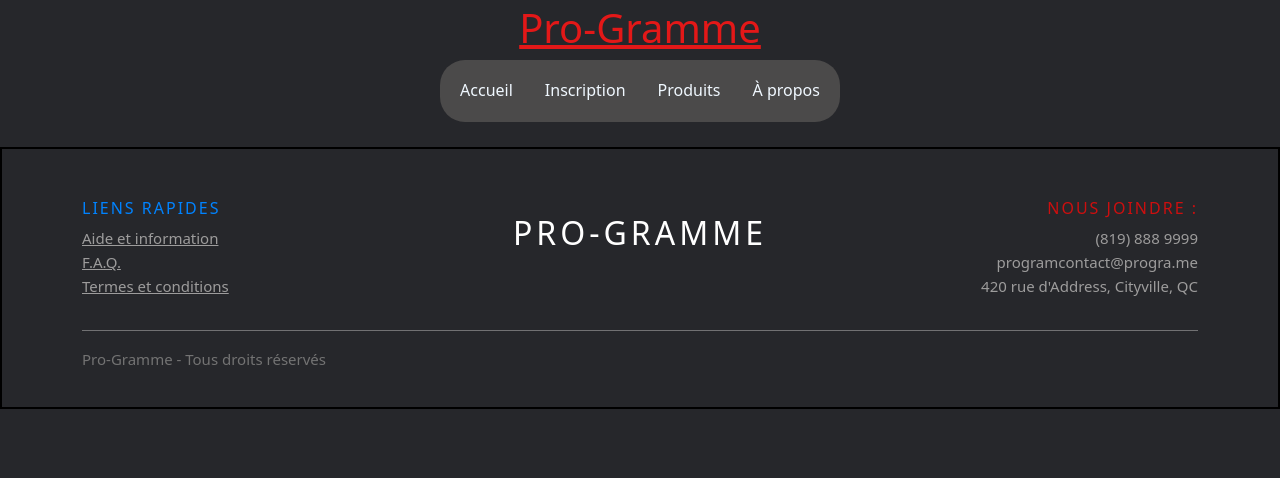
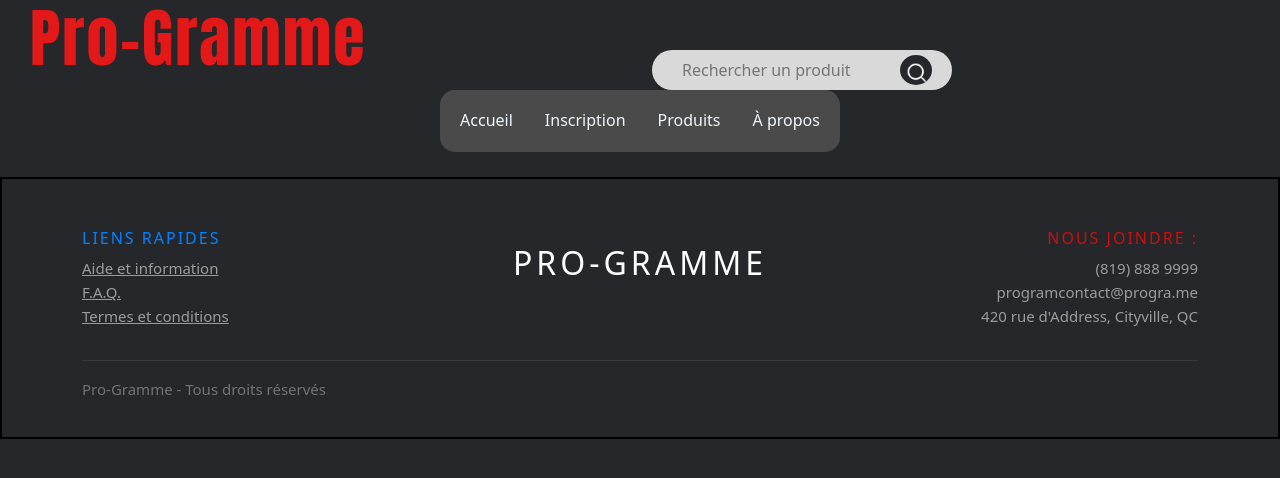
Before and after one commit to Giovani-Jose/IFT215-LAB4, a website: page client/index.html in a window 1280 px wide. Drawn offline with nearby package versions, Linux system fonts and the light colour scheme.

Commit message:
added search bar, position still not correct

```diff
--- a/client/index.html
+++ b/client/index.html
@@ -29,12 +29,23 @@
 </head>
 <body>
 <header id="navigation">
-    <nav>
-        <div id="haut-de-page">
-            <div class="titre-logo">
-                <h1><a href="#/"> Pro-Gramme</a></h1>
+    <div class="container1">
+        <div class="row">
+            <div class="col-md-6">
+                <div class="titre-logo">
+                    <h1><a href="#/"> Pro-Gramme</a></h1>
+                </div>
+            </div>
+            <div class="col-md-6">
+                <form role="search" class="barre-recherche">
+                    <input type="search" id="query" name="q"
+                           placeholder="Rechercher un produit">
+                    <button type="submit"><img src="images/search.png"></button>
+                </form>
             </div>
         </div>
+    </div>
+    <nav>
         <div id="menu-principal">
             <div class="barre-menu">
                 <a href="#/" >Accueil</a>
--- a/client/style/main.css
+++ b/client/style/main.css
@@ -10,15 +10,10 @@ body {
     background-color: #26272b ;
 }
 
-footer{
-    border: 2px solid black;
-    align-content: center;
-    margin: auto;
-    padding: 20px;
-    clear: both;
-}
 .custom-footer
 {
+    border: 2px solid black;
+    clear: both;
     background-color:#26272b;
     padding:45px 0 20px;
     font-size:15px;
@@ -26,15 +21,6 @@ footer{
     color:#737373;
 }
 
-.custom-footer hr
-{
-    border-top-color:#bbb;
-    opacity:0.5
-}
-.custom-footer hr.small
-{
-    margin:20px 0
-}
 .custom-footer h6
 {
     color: #cc0f0f;
@@ -99,21 +85,58 @@ nav{
     padding-top: 4px;
     width: 400px;
     margin: auto;
-    border-radius: 25px;
+    border-radius: 15px;
 }
-
-#haut-de-page {
-    padding-top: 4px;
+.container1{
+    align-items: stretch;
 }
-
 .titre-logo a
 {
-    color: #e31818
+    color: #e31818;
+    text-decoration:none;
+    margin-left: 30px;
+    font-size: 64px;
+    font-family: "Impact";
+    letter-spacing: 2px;
 }
 .titre-logo a:active,.titre-logo a:focus,.titre-logo a:hover
 {
     color: #e31818;
     text-decoration:none;
+}
+
+.barre-recherche
+{
+    background: #d9d9d9;
+    width: 300px;
+    height: 40px;
+    display: flex;
+    align-items: center;
+    border-radius: 60px;
+    padding: 10px 20px;
+    margin-top: 50px;
+    alignment: right;
+}
+.barre-recherche input {
+    all: unset;
+    font: 16px system-ui;
+    color: #101010;
+    height: 100%;
+    width: 100%;
+    padding: 6px 10px;
+}
+.barre-recherche button
+{
+    border: 0;
+    border-radius: 50%;
+    width: 32px;
+    height: 30px;
+    cursor: pointer;
+    background: #26272b;
+}
+.barre-recherche button img
+{
+    width: 20px;
 }
 
 .barre-menu {
@@ -129,6 +152,7 @@ nav{
     padding: 14px 16px;
     text-decoration: none;
     transition: color 0.5s, background-color 0.5s;
+    border-radius: 15px;
 }
 
 .deroulant {
@@ -146,6 +170,7 @@ nav{
     font-family: inherit;
     margin: 0;
     transition: color 0.5s, background-color 0.5s;
+    border-radius: 15px;
 }
 
 .barre-menu a:hover, .deroulant:hover .btn-deroulant {
@@ -160,6 +185,7 @@ nav{
     min-width: 160px;
     box-shadow: 0px 8px 16px 0px rgba(0,0,0,0.2);
     z-index: 1;
+    border-radius: 15px;
 }
 
 .sous-menu a {
```
Also changed, not shown: client/images/search.png (added).
